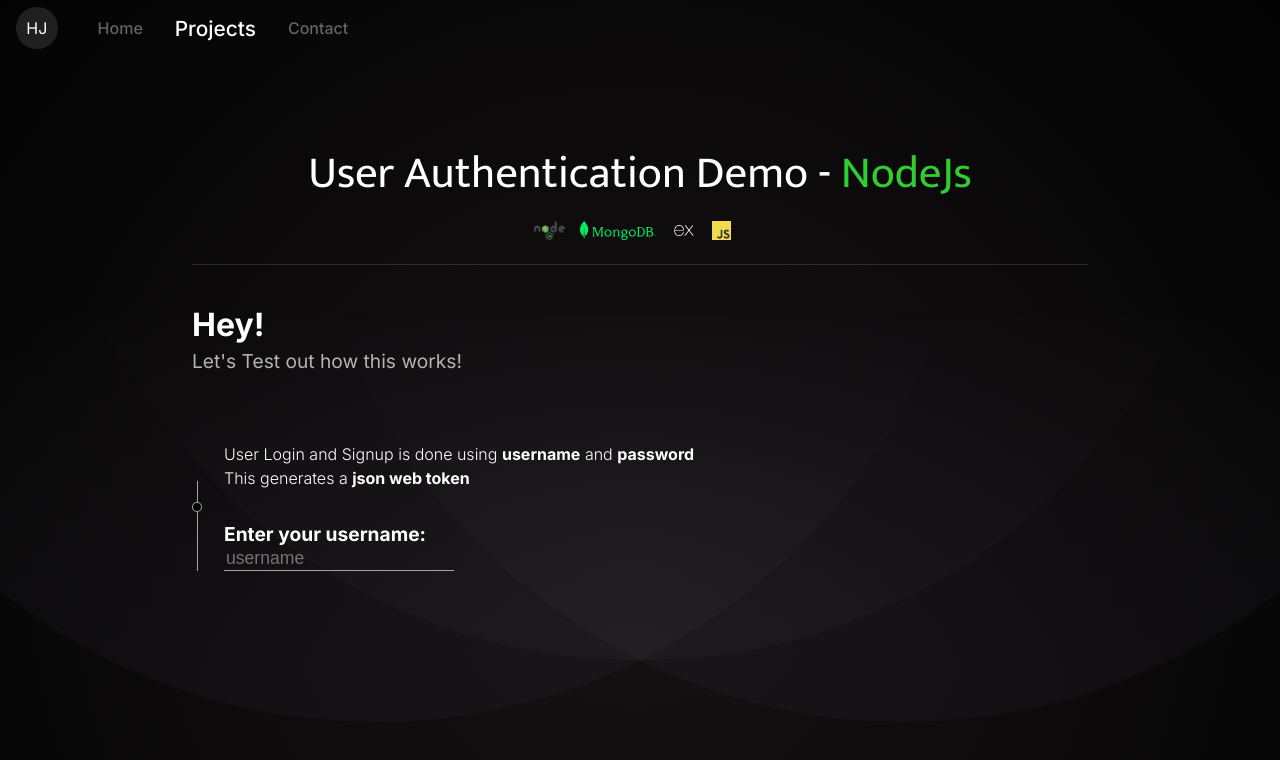
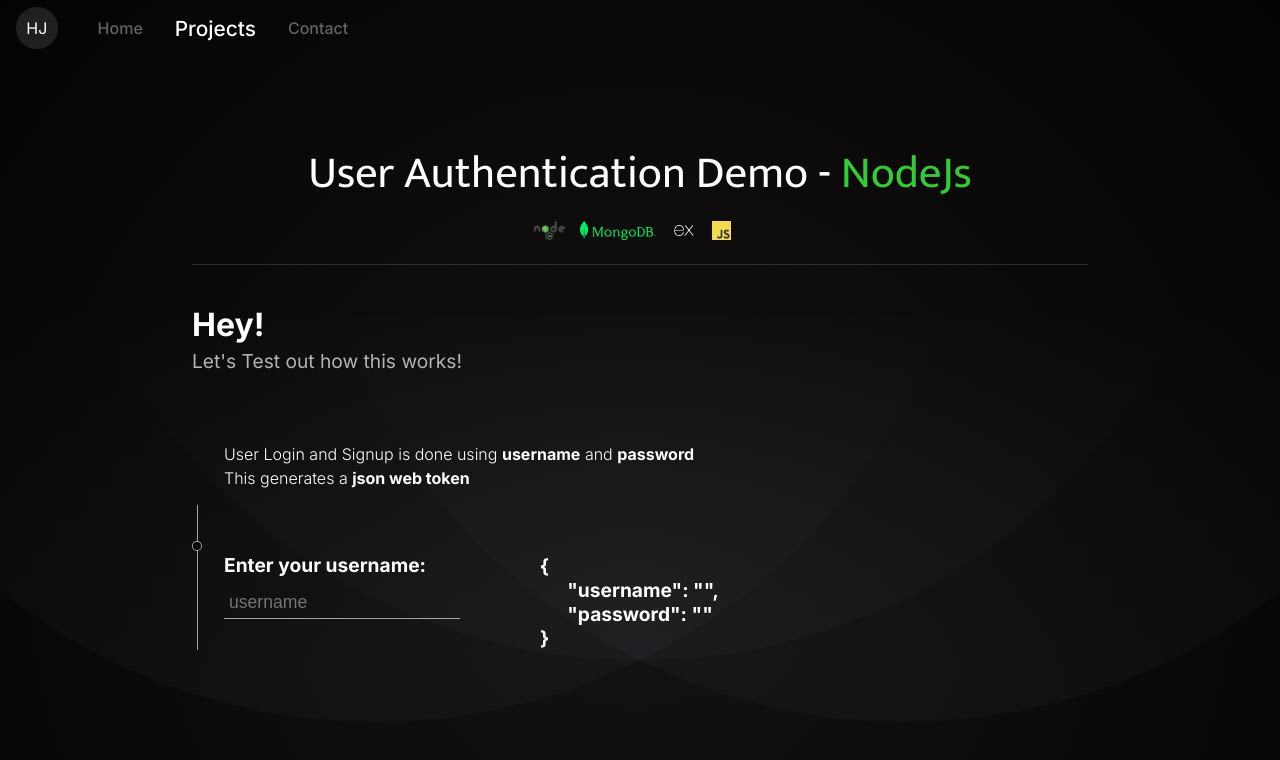
Before and after one commit to ItsHyde-dev/Web-Portfolio, a React (Create React App) app: page /projects/nodeApiTest in a window 1280 px wide. Shown: the top 760 px of the page. Built offline with nearby package versions, Linux system fonts and the light colour scheme.

Commit message:
made some progress on the interactive code section

```diff
--- a/src/App.tsx
+++ b/src/App.tsx
@@ -8,7 +8,7 @@ import Crazy from './components/crazy/crazy';
 import './app.css'
 import NodeRestApiTestPage from './components/code-test-pages/node-rest-api/node-rest-api-test-page';
 
-function App() {
+const App = () => {
     return (
         <BrowserRouter>
             <Routes>
--- a/src/components/code-test-pages/node-rest-api/node-rest-api-test-page.tsx
+++ b/src/components/code-test-pages/node-rest-api/node-rest-api-test-page.tsx
@@ -1,4 +1,3 @@
-import React from 'react';
 import Navbar from '../../navbar/navbar';
 import styles from './node-rest-api-test.module.css'
 import animation from '../../../common/styles/animations.module.css'
@@ -6,8 +5,9 @@ import position from '../../../common/styles/positioning.module.css'
 import techMap from '../../projects/techMap'
 import logoStyles from '../../../common/styles/logo.module.css'
 import areas from './sample-code-areas';
+import { useState } from 'react';
 
-export default function NodeRestApiTestPage() {
+function NodeRestApiTestPage() {
 
     const technologies = [techMap.node, techMap.mongodb, techMap.express, techMap.js]
     return (
@@ -47,25 +47,27 @@ export default function NodeRestApiTestPage() {
             </div>
 
             <section className={styles.test_area}>
-
-                {
-                    areas.map(area => {
-                        return connectedUl({ element: area })
-                    })
-                }
-
+                <ConnectedUl />
             </section>
         </div>
     )
 }
 
-function connectedUl({ element }: { element: any }) {
+function ConnectedUl() {
     return (
-        <div className={styles.connected_ul_li_container}>
-            <div className={styles.connected_ul_bullet} >
-                <div className={styles.connected_ul_bullet_marker} />
-            </div>
-            <div className={styles.connected_ul_li}>{element}</div>
-        </div>
+        <>
+            {
+                areas.map(area => {
+                    return <div className={styles.connected_ul_li_container}>
+                        <div className={styles.connected_ul_bullet}>
+                            <div className={styles.connected_ul_bullet_marker} />
+                        </div>
+                        <div className={styles.connected_ul_li}>{area}</div>
+                    </div>
+                })
+            }
+        </>
     )
 }
+
+export default NodeRestApiTestPage;
--- a/src/components/code-test-pages/node-rest-api/node-rest-api-test.module.css
+++ b/src/components/code-test-pages/node-rest-api/node-rest-api-test.module.css
@@ -130,7 +130,6 @@
 }
 
 .signup_start {
-    margin-top: 2rem;
     font-size: 1.2rem;
     font-weight: bold;
 }
@@ -143,4 +142,26 @@
     text-align: left;
     border-bottom: 1px solid rgba(180, 180, 180, 0.9);
     outline: none;
+    padding: 5px;
+    margin-top: 0.6rem;
 }
+
+.login_split {
+    display: flex;
+    flex-direction: row;
+    justify-content: space-between;
+    align-items: center;
+    margin-top: 2rem;
+}
+
+.json_rep {
+    font-size: 1.2rem;
+    font-weight: bold;
+    display: flex;
+    justify-content: flex-start;
+    text-align: left;
+    margin-left: 5rem;
+    margin-top: 2rem;
+    padding: 0;
+    white-space: pre-wrap;
+}
--- a/src/components/code-test-pages/node-rest-api/sample-code-areas.tsx
+++ b/src/components/code-test-pages/node-rest-api/sample-code-areas.tsx
@@ -1,17 +1,37 @@
+import { BaseSyntheticEvent, SyntheticEvent, useState } from 'react';
 import styles from './node-rest-api-test.module.css'
 
-const introArea =
-    <div className={styles.code_area_text}>
-        User Login and Signup is done using <b>username</b> and <b>password</b> <br />
-        This generates a  <b>json web token</b>
-        <div className={styles.signup_start}>Enter your username: </div>
-        <input type="text" placeholder="username" className={styles.input}/>
-    </div>
+const IntroArea = () => {
+
+    const [jsonStructure, setJsonStructure] = useState({
+        username: '',
+        password: ''
+        });
+
+    const usernameHandler = (event: BaseSyntheticEvent) => {
+        setJsonStructure({ ...jsonStructure, username: event.target.value });
+    }
+
+    return (
+        <div className={styles.code_area_text}>
+            User Login and Signup is done using <b>username</b> and <b>password</b> <br />
+            This generates a  <b>json web token</b>
+            <div className={styles.login_split}>
+                <div>
+                    <div className={styles.signup_start}>Enter your username: </div>
+                    <input type="text" placeholder="username" onChange={usernameHandler} className={styles.input} />
+                </div>
+                <div className={styles.json_rep}>{JSON.stringify(jsonStructure, null, 6)}</div>
+            </div>
+        </div>
+    )
+
+}
 
 
 
 const areas = [
-    introArea
+    <IntroArea />
 ]
 
 export default areas;
```
